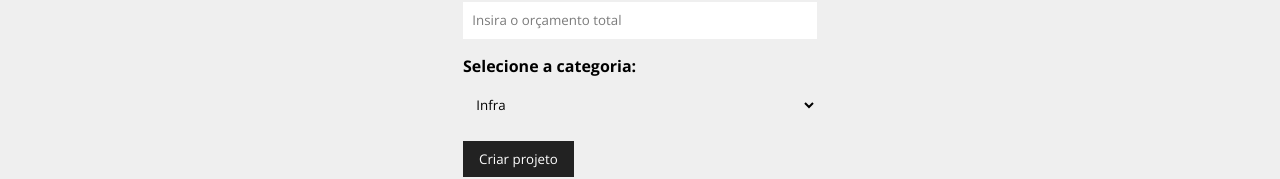
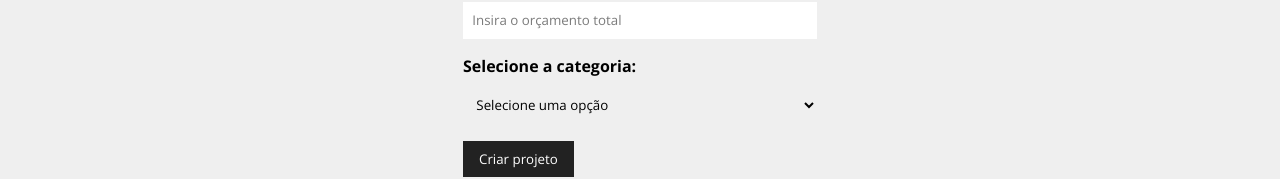
Before and after one commit to mariocarvalho-2205/costs, a React (Create React App) app: page /newproject in a window 1280 px wide. Shown: the part 398-577 px from the top of the page. Built offline with nearby package versions, Linux system fonts and the light colour scheme; data requests are answered from the project's data file.

Commit message:
hamburguer

```diff
--- a/db.json
+++ b/db.json
@@ -1,6 +1,16 @@
 {
   "projects": [
-
+    {
+      "name": "teste",
+      "budget": "4520",
+      "category": {
+        "id": "1",
+        "name": "Infra"
+      },
+      "cost": 0,
+      "services": [],
+      "id": 1
+    }
   ],
   "categories": [
     {
--- a/src/components/form/Select.jsx
+++ b/src/components/form/Select.jsx
@@ -10,6 +10,7 @@ function Select({ text, name, value, options, handleOnChange }) {
         onChange={handleOnChange}
         value={value || ""}
       >
+        <option>Selecione uma opção</option>
         {options.map((option) => (
           <option value={option.id} key={option.id}>
             {option.name}
--- a/src/components/project/ProjectCard.jsx
+++ b/src/components/project/ProjectCard.jsx
@@ -7,10 +7,10 @@ function ProjectCard ({ id, name, budget, category, handleRemove }) {
       <div className={styles.project_card}>
         <h4>{name}</h4>
         <p>
-          <span>Orçamento: R$ </span> {budget}
+          <span>Orçamento: </span>R$ {budget}
         </p>
         <p className={styles.category_test}>
-          <span></span>Desenvolvimento
+          <span></span>{category}
         </p>
         <div>
           <p>Editar</p>
--- a/src/routes/Projects.jsx
+++ b/src/routes/Projects.jsx
@@ -41,8 +41,8 @@ function Projects() {
 				{projects.length > 0 &&
 					projects.map((project) => (
 						<ProjectCard
+							id={project.id}
 							name={project.name}
-							id={project.id}
 							budget={project.budget}
 							category={project.category}
 							key={project.id}
```
Lines whose indentation alone changed are shown as unchanged.
